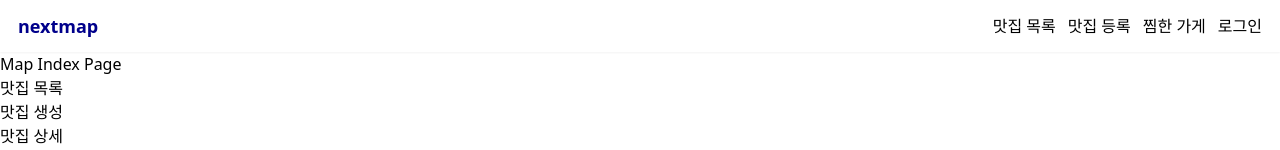
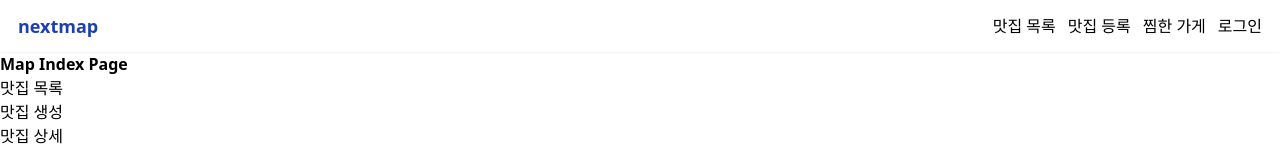
Before and after one commit to kabinny/next-gourmet-map, a Next.js app: page / in a window 1280 px wide. Shown: the top 150 px of the page. Built offline with nearby package versions, Linux system fonts and the light colour scheme.

Commit message:
navbar 스타일 tailwind로 변환

```diff
--- a/src/components/Navbar.tsx
+++ b/src/components/Navbar.tsx
@@ -9,7 +9,9 @@
   return (
     <>
       <div className="navbar">
-        <div className="navbar__logo">nextmap</div>
+        <Link href="/" className="navbar__logo">
+          nextmap
+        </Link>
         <div className="navbar__list">
           <Link href="/stores" className="navbar__list--item">
             맛집 목록
--- a/src/pages/_app.tsx
+++ b/src/pages/_app.tsx
@@ -1,6 +1,11 @@
-import "@/styles/globals.css";
-import type { AppProps } from "next/app";
+import Layout from '@/components/Layout'
+import '@/styles/globals.css'
+import type { AppProps } from 'next/app'
 
 export default function App({ Component, pageProps }: AppProps) {
-  return <Component {...pageProps} />;
+  return (
+    <Layout>
+      <Component {...pageProps} />
+    </Layout>
+  )
 }
--- a/src/pages/index.tsx
+++ b/src/pages/index.tsx
@@ -1,10 +1,9 @@
-import Layout from '@/components/Layout'
 import Link from 'next/link'
 
 export default function Home() {
   return (
-    <Layout>
-      <h1>Map Index Page</h1>
+    <>
+      <h1 className="font-bold">Map Index Page</h1>
       <ul>
         <li>
           <Link href="/stores">맛집 목록</Link>
@@ -28,6 +27,6 @@
           <Link href="/users/likes">찜한 맛집</Link>
         </li>
       </ul>
-    </Layout>
+    </>
   )
 }
--- a/src/styles/globals.css
+++ b/src/styles/globals.css
@@ -3,81 +3,55 @@
 @tailwind utilities;
 
 .navbar {
-  display: flex;
-  justify-content: space-between;
-  align-items: center;
-  position: fixed;
-  width: 100%;
-  top: 0;
-  height: 52px;
-  box-shadow: 0 1px 2px 0 rgb(0 0 0 / 0.05);
-  background: white;
+  @apply flex justify-between items-center fixed w-full h-[52px] top-0 shadow-sm bg-white;
 }
 
 .navbar__logo {
-  color: darkblue;
-  font-size: 18px;
-  font-weight: 600;
-  cursor: pointer;
-  padding: 0 18px;
+  @apply text-blue-800 text-lg font-semibold cursor-pointer px-[18px] py-0;
 }
 
 .navbar__list {
-  padding: 0 18px;
-  display: flex;
-  gap: 12px;
-  align-items: center;
+  @apply flex gap-3 items-center px-[18px] py-0;
 }
 
 .navbar__button {
-  display: none;
+  @apply hidden cursor-pointer;
 }
 
 .navbar__list--item {
-  cursor: pointer;
+  @apply cursor-pointer;
 }
 
 .navbar__list--item:hover {
-  color: darkgray;
+  @apply text-gray-600;
 }
 
 .layout {
-  padding-top: 52px;
+  @apply pt-[52px];
 }
 
 @media only screen and (max-width: 600px) {
   .navbar--mobile {
-    position: fixed;
-    width: 100%;
-    top: 52px;
-    background: darkblue;
-    color: white;
-    height: 100%;
+    @apply fixed w-full top-[52px] text-white h-screen bg-blue-800;
   }
 
   .navbar__list {
-    display: none;
+    @apply hidden;
   }
 
   .navbar__button {
-    display: block;
-    padding: 0 18px;
-    cursor: pointer;
+    @apply block px-[18px] py-0 cursor-pointer;
   }
 
   .navbar__list--item--mobile {
-    cursor: pointer;
+    @apply cursor-pointer;
   }
 
-  .navber__list--item--mobile:hover {
-    color: darkgray;
+  .navbar__list--item--mobile:hover {
+    @apply text-gray-600;
   }
 
   .navbar__list--mobile {
-    display: flex;
-    flex-direction: column;
-    gap: 16px;
-    align-items: flex-start;
-    padding: 24px 18px;
+    @apply flex flex-col gap-4 px-[18px] py-6 items-start;
   }
 }
```
